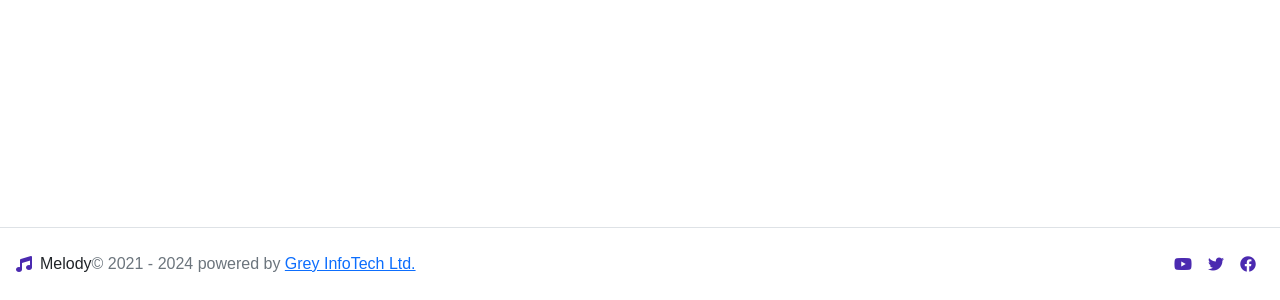
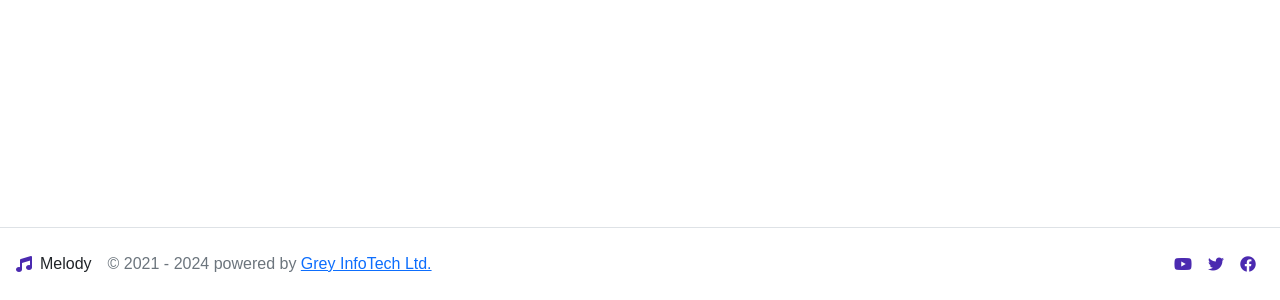
Before and after one commit to GREY-INFOTECH-LTD/Melody, a React (Create React App) app: page / in a window 1280 px wide. Shown: the part 1303-1603 px from the top of the page. Built offline with nearby package versions, Linux system fonts and the light colour scheme; a web font is replaced by a local one.

Commit message:
completed

```diff
--- a/src/components/Footer/Footer.css
+++ /dev/null
@@ -1,4 +0,0 @@
-.text-muted {
-  color: #b0dddb;
-  font-size: 5px;
-}
--- a/src/components/Footer/Footer.js
+++ b/src/components/Footer/Footer.js
@@ -6,7 +6,7 @@ const Footer = () => {
       <div className="col-md-4 d-flex align-items-center ms-2 ms-ms-4" id="footer-text">
         <i className="fa-solid fa-music mx-2"></i>
         <span>Melody</span>
-        <span className="text-muted"> © 2021 - 2024 powered by <a href="https://www.greyinfotech.com.ng" target="_blank">Grey InfoTech Ltd.</a></span>
+        <span className="text-muted ms-3 style='font-size:5px'"> © 2021 - 2024 powered by <a href="https://www.greyinfotech.com.ng" target="_blank">Grey InfoTech Ltd.</a></span>
       </div>
       <ul className="nav col-md-4 justify-content-end list-unstyled d-flex me-2 me-md-4">
         <li className="ms-3">
```
